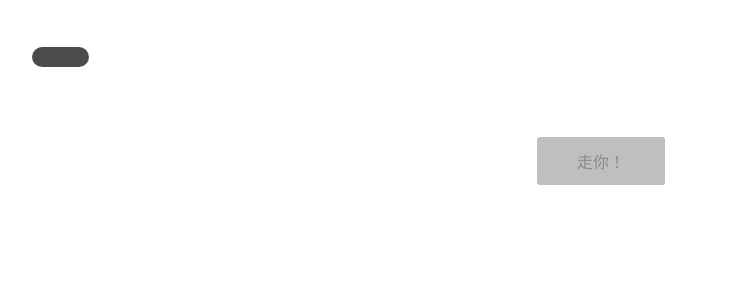
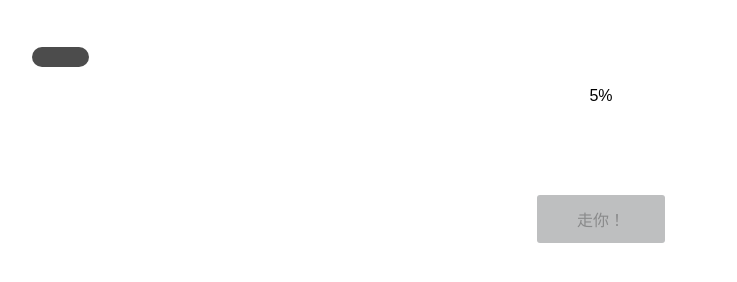
Before and after one commit to xfanwu/himoprogressbar, a plain HTML site: page index.html in a window 1280 px wide. Both pictures are taken after a click on the button "走你！". Shown: the part 394-676 px from the top of the page, without its empty margins (39-776 px from the left). Drawn offline with Linux system fonts and the light colour scheme.

Commit message:
add percentage

```diff
--- a/index.html
+++ b/index.html
@@ -14,6 +14,7 @@
     <div id="progress">
       <div id="bar"></div>
     </div>
+    <div id="percent">0%</div>
     <button onclick="move()">走你！</button>
   </div>
 </body>
@@ -23,6 +24,7 @@
     var elem = document.getElementById("bar");
     var button = document.getElementsByTagName("button")[0];
     button.disabled = true;
+    var percent = document.getElementById("percent");
     var width = 1;
     var id = setInterval(frame, 40);
     function frame() {
@@ -33,6 +35,7 @@
       } else {
         width = width + random;
         elem.style.width = width + '%';
+        percent.innerHTML = Math.round(width) + '%';
       }
     }
   }
--- a/style.css
+++ b/style.css
@@ -14,6 +14,7 @@ button{
   background-color: #BEBFC0;
   border-radius: 3px;
   border: none;
+  margin-top: 70px;
 }
 
 ._absolute-center{
@@ -37,7 +38,7 @@ button{
   height: 20px;
   background-color: #FFFFFF;
   border-radius: 10px;
-  margin: 50px auto 70px auto;
+  margin: 50px auto auto auto;
 }
 
 #bar{
@@ -47,3 +48,7 @@ button{
   background-color: #4C4C4C;
   border-radius: 10px;
 }
+
+#percent{
+  padding: 20px;
+}
```
